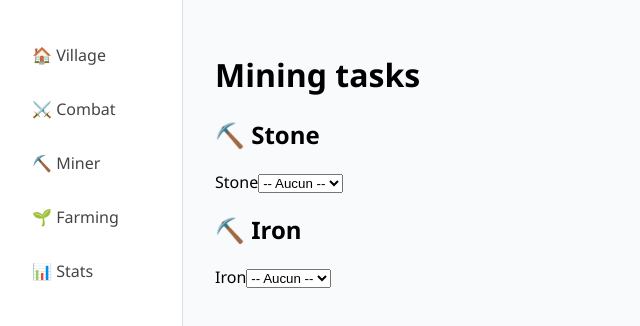
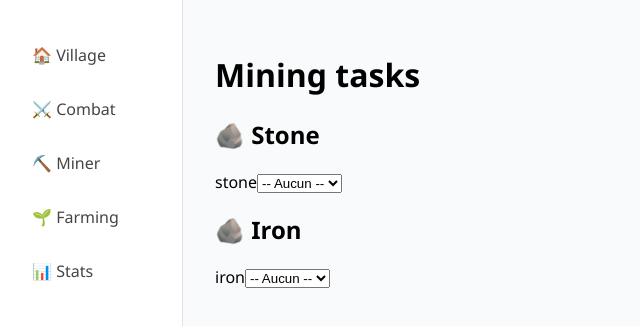
Before and after one commit to fabiovandewaeter/TBRPG, a React (Vite) app: page /TBRPG/mine in a window 1280 px wide. Shown: the top 326 px of the page, without its empty margins (0-640 px from the left). Built offline with nearby package versions, Linux system fonts and the light colour scheme.

Commit message:
refactoring: items

```diff
--- a/src/data/items.js
+++ b/src/data/items.js
@@ -20,4 +20,9 @@ export const items = {
         icon: "🪨",
         categories: ["material"],
     },
+    iron: {
+        displayName: "Iron",
+        icon: "🪨",
+        categories: ["material"],
+    },
 };
--- a/src/data/tasks/farmingTasks.jsx
+++ b/src/data/tasks/farmingTasks.jsx
@@ -1,11 +1,13 @@
+import { items } from "../items";
+
 const TASK_TYPE = "farming";
 const ICON = "🌱";
 
 export const getFarmingTaskHandlers = (collectFunction, gainXpFunction) => {
     return [
         {
-            name: "Salad",
-            icon: ICON,
+            name: "salad",
+            item: items["salad"],
             interval: 1000,
             onTick: (villagerId) => {
                 const resourceGain = Math.floor(Math.random() * 3) + 1;
@@ -14,8 +16,8 @@ export const getFarmingTaskHandlers = (collectFunction, gainXpFunction) => {
             }
         },
         {
-            name: "Wheat",
-            icon: ICON,
+            name: "wheat",
+            item: items["wheat"],
             interval: 3000,
             onTick: (villagerId) => {
                 const resourceGain = Math.floor(Math.random() * 3) + 1;
--- a/src/data/tasks/miningTasks.jsx
+++ b/src/data/tasks/miningTasks.jsx
@@ -1,11 +1,13 @@
+import { items } from "../items";
+
 const TASK_TYPE = "mining";
 const ICON = "⛏️";
 
 export const getMiningTaskHandlers = (collectFunction, gainXpFunction) => {
     return [
         {
-            name: "Stone",
-            icon: ICON,
+            name: "stone",
+            item: items["stone"],
             interval: 1000,
             onTick: (villagerId) => {
                 const resourceGain = Math.floor(Math.random() * 3) + 1;
@@ -14,8 +16,8 @@ export const getMiningTaskHandlers = (collectFunction, gainXpFunction) => {
             }
         },
         {
-            name: "Iron",
-            icon: ICON,
+            name: "iron",
+            item: items["iron"],
             interval: 3000,
             onTick: (villagerId) => {
                 const resourceGain = Math.floor(Math.random() * 3) + 1;
--- a/src/pages/FarmingPage.jsx
+++ b/src/pages/FarmingPage.jsx
@@ -16,9 +16,9 @@ const FarmingPage = () => {
         <div>
             <h1>Farming tasks</h1>
             <div className="tasks">
-                {taskHandlers.map(({ name, icon }) => (
+                {taskHandlers.map(({ name, item }) => (
                     <div key={name}>
-                        <h2>{icon} {name}</h2>
+                        <h2>{item.icon} {item.displayName}</h2>
                         <TaskDropdown taskType={TASK_TYPE} taskName={name} />
                     </div>
                 ))}
--- a/src/pages/MiningPage.jsx
+++ b/src/pages/MiningPage.jsx
@@ -16,9 +16,9 @@ const MiningPage = () => {
         <div>
             <h1>Mining tasks</h1>
             <div className="tasks">
-                {taskHandlers.map(({ name, icon }) => (
+                {taskHandlers.map(({ name, item }) => (
                     <div key={name}>
-                        <h2>{icon} {name}</h2>
+                        <h2>{item.icon} {item.displayName}</h2>
                         <TaskDropdown taskType={TASK_TYPE} taskName={name} />
                     </div>
                 ))}
```
